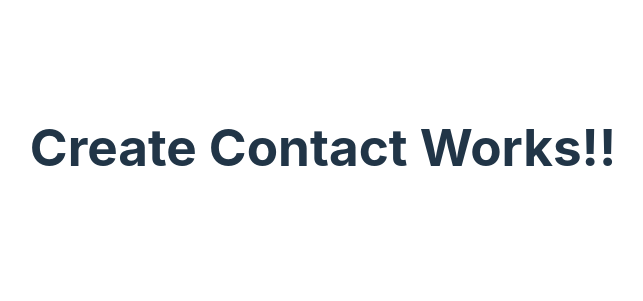
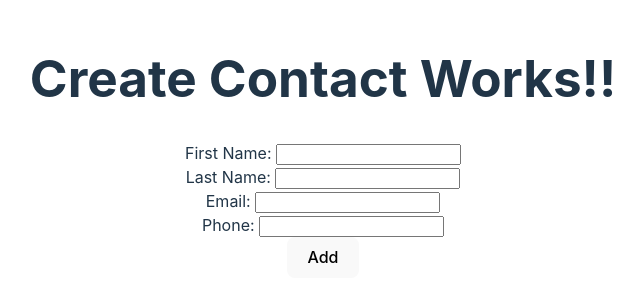
Before and after one commit to kahoragachau/Contabook, a React (Vite) app: page /create in a window 1280 px wide. Shown: the part 253-554 px from the top of the page, without its empty margins (317-960 px from the left). Built offline with nearby package versions, Linux system fonts and the light colour scheme.

Commit message:
✨feat: Add NForm In Create Contact Component

```diff
--- a/src/components/CreateContact/CreateContact.jsx
+++ b/src/components/CreateContact/CreateContact.jsx
@@ -1,9 +1,41 @@
 import './CreateContact.css'
+import axios from 'axios';
+import { useNavigate } from 'react-router-dom';
+
 
 const CreateContact = () => {
+
+  const navigate = useNavigate();
+
+  const handleCreate = () => {
+    navigate('/')
+  }
   return (
     <>
-    <h1>Create Contact Works!!</h1>
+      <h1>Create Contact Works!!</h1>
+      <form onSubmit={handleCreate}>
+        <label htmlFor="firstname">First Name: </label>
+        <input
+          type="text"
+        />
+        <br />
+        <label htmlFor="lastname">Last Name: </label>
+        <input
+          type="text"
+        />
+        <br />
+        <label htmlFor="email">Email: </label>
+        <input
+          type="text"
+        />
+        <br />
+        <label htmlFor="phone">Phone: </label>
+        <input
+          type="text"
+        />
+        <br />
+        <button type="submit">Add</button>
+      </form>
     </>
   )
 }
```
